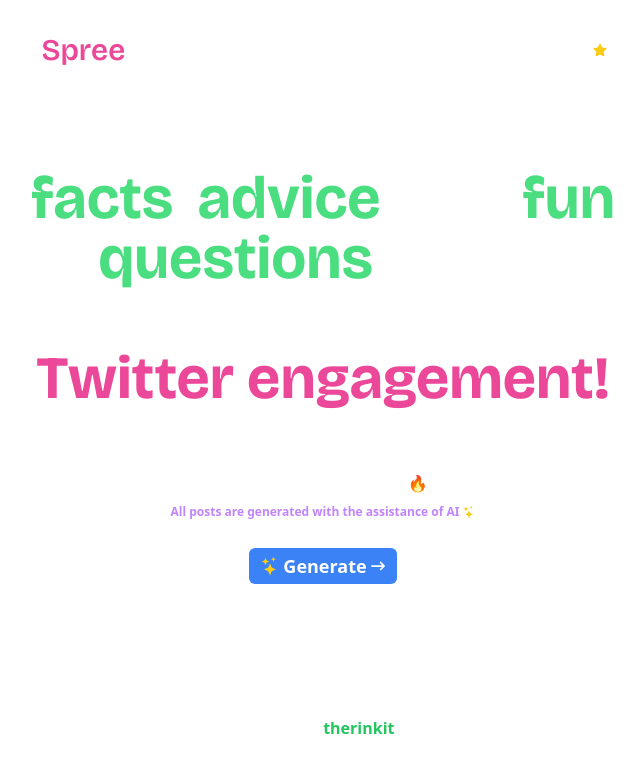
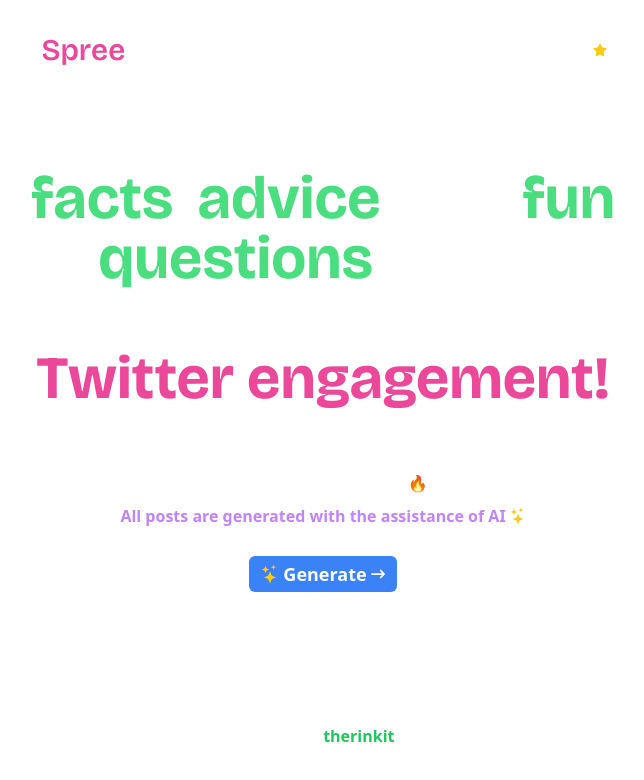
Before and after one commit to rinkitadhana/TweetSpree, a React (Vite) app in the folder client/: page / in a window 1280 px wide. Shown: the top 780 px of the page, without its empty margins (317-961 px from the left). Built offline with nearby package versions, Linux system fonts and the light colour scheme.

Commit message:
data added

```diff
--- a/client/src/component/Home.jsx
+++ b/client/src/component/Home.jsx
@@ -65,7 +65,7 @@
               make your feed stand out..🔥
             </div>
             <div className=" flex justify-center">
-              <div className="font-semibold text-purple-400 mt-2 flex flex-row gap-1 items-center text-xs md:base">
+              <div className="font-semibold text-purple-400 mt-2 flex flex-row gap-1 items-center text-xs md:text-base">
                 All posts are generated with the assistance of AI
                 <BsStars className="text-yellow-400" />
               </div>
```
